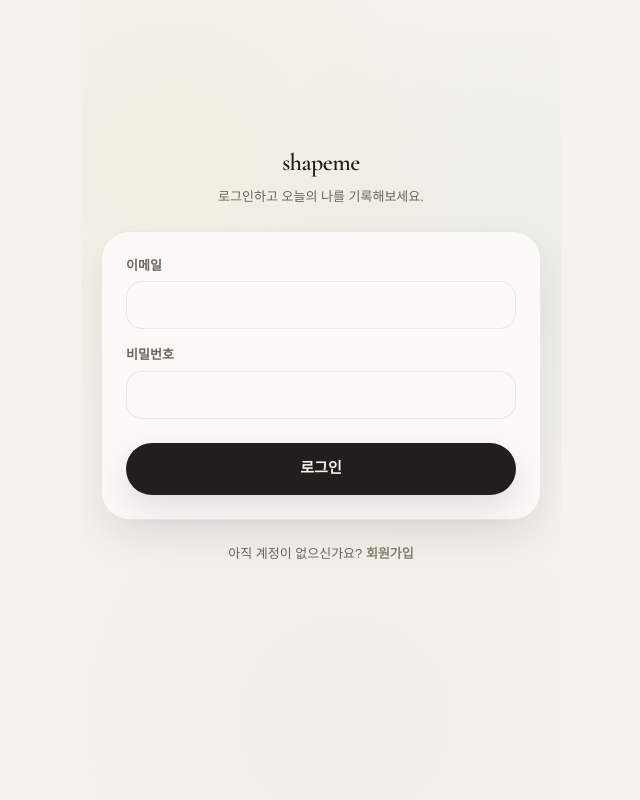
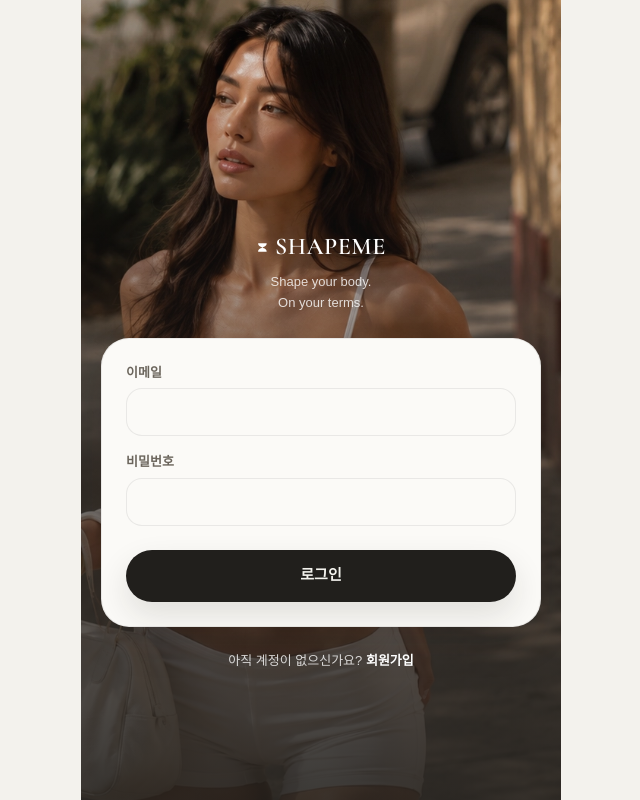
Before and after one commit to pageatelier/shapeme, a Next.js app: page /login in a window 1280 px wide. Shown: the whole page, without its empty margins (319-959 px from the left). Built offline with nearby package versions, Linux system fonts and the light colour scheme; a web font is replaced by a local one.

Commit message:
change loginpage

```diff
--- a/src/app/(auth)/login/LoginForm.tsx
+++ b/src/app/(auth)/login/LoginForm.tsx
@@ -1,5 +1,6 @@
 "use client";
 
+import Image from "next/image";
 import Link from "next/link";
 import { useRouter, useSearchParams } from "next/navigation";
 import { useState, type FormEvent } from "react";
@@ -34,10 +35,47 @@ export function LoginForm() {
   }
 
   return (
-    <div className="flex flex-col gap-6">
+    // mt-auto pulls this block toward the bottom of the parent's centered
+    // flex column (an auto margin claims all free space on that side,
+    // overriding the parent's justify-center) — keeps the photo's upper
+    // portion uncovered instead of the form sitting mid-image.
+    <div className="relative mt-auto flex flex-col gap-6">
+      {/* fixed (not absolute) so it covers the full viewport height instead
+          of just this form's own content box — .app-content centers its
+          child vertically (justify-center), so an absolute layer scoped to
+          that child would only span the form's height, not the page.
+          Horizontally centered + capped at the same 480px the mobile-frame
+          .app-shell uses, so it lines up with the shell instead of the full
+          browser window on wide desktop screens. -z-10 keeps it behind this
+          normal-flow content — .app-content is a stacking context (it sets
+          its own z-index), so this negative z-index is scoped to that
+          context rather than fighting the whole page. */}
+      <div className="pointer-events-none fixed inset-0 left-1/2 z-[-1] w-full max-w-[var(--container-sm)] -translate-x-1/2">
+        <Image
+          src="/login-bg.webp"
+          alt=""
+          fill
+          priority
+          sizes="(max-width: 480px) 100vw, 480px"
+          className="object-cover"
+          style={{ objectPosition: "center 20%" }}
+        />
+        <div
+          className="absolute inset-0"
+          style={{
+            background:
+              "linear-gradient(180deg, rgba(33,31,28,0.1) 0%, rgba(33,31,28,0.55) 55%, rgba(33,31,28,0.88) 100%)",
+          }}
+        />
+      </div>
+
       <div className="text-center">
-        <BrandLogo className="mb-2" />
-        <p className="text-[13px] text-text-secondary">로그인하고 오늘의 나를 기록해보세요.</p>
+        <BrandLogo className="mb-2" light />
+        <p className="text-[13px] leading-relaxed text-white/80">
+          Shape your body.
+          <br />
+          On your terms.
+        </p>
       </div>
 
       <form onSubmit={handleSubmit} className="glass-card flex flex-col gap-4 p-6">
@@ -70,9 +108,9 @@ export function LoginForm() {
         </button>
       </form>
 
-      <p className="text-center text-[13px] text-text-secondary">
+      <p className="text-center text-[13px] text-white/80">
         아직 계정이 없으신가요?{" "}
-        <Link href="/signup" className="font-semibold text-pink-500">
+        <Link href="/signup" className="font-semibold text-white">
           회원가입
         </Link>
       </p>
--- a/src/components/BrandLogo.tsx
+++ b/src/components/BrandLogo.tsx
@@ -1,18 +1,22 @@
 /**
- * The "shapeme" wordmark — the only place Cormorant Garamond is used in the
+ * The "SHAPEME" wordmark — the only place Cormorant Garamond is used in the
  * app (see --font-cormorant in globals.css / layout.tsx). Every other piece
  * of English UI text keeps --font-en (Instrument Sans).
  *
- * Tracking is looser than the old Instrument Sans wordmark's -0.055em —
- * that value was tuned for a geometric sans and made this serif's letterforms
- * collide, so it's backed off to -0.02em here.
+ * Uppercase tracks looser (+0.02em) than the lowercase version did — capital
+ * serif letterforms don't have descenders/ascenders to collide, so opening
+ * the tracking up (rather than the lowercase version's tightened -0.02em)
+ * reads as editorial rather than cramped.
  */
-export function BrandLogo({ className = "" }: { className?: string }) {
+import { BrandMarkIcon } from "@/components/icons";
+
+export function BrandLogo({ className = "", light = false }: { className?: string; light?: boolean }) {
   return (
-    <p
-      className={`font-cormorant text-2xl font-semibold tracking-[-0.02em] whitespace-nowrap text-text-primary lowercase ${className}`}
-    >
-      shapeme
-    </p>
+    <span className={`inline-flex items-center gap-1.5 ${light ? "text-white" : "text-text-primary"} ${className}`}>
+      <BrandMarkIcon className="h-[0.8em] w-[0.8em]" />
+      <p className="font-cormorant text-2xl font-semibold tracking-[0.02em] whitespace-nowrap uppercase">
+        shapeme
+      </p>
+    </span>
   );
 }
--- a/src/components/icons.tsx
+++ b/src/components/icons.tsx
@@ -179,6 +179,19 @@ export function NoteIcon({ className }: IconProps) {
   );
 }
 
+/** The actual brand mark (matches public/icons/icon-192.png, the PWA/app
+ * icon) — a smooth pinched hourglass silhouette, filled rather than
+ * stroked. Used next to the "shapeme" wordmark in BrandLogo. currentColor
+ * so it follows the wordmark's own color (white on a photo background,
+ * espresso ink elsewhere) instead of needing separate light/dark assets. */
+export function BrandMarkIcon({ className }: IconProps) {
+  return (
+    <svg className={className} viewBox="0 0 24 24" fill="currentColor">
+      <path d="M4 4 L20 4 C20 9 16 10 12 12 C16 14 20 15 20 20 L4 20 C4 15 8 14 12 12 C8 10 4 9 4 4 Z" />
+    </svg>
+  );
+}
+
 /** Nav icon for Body — an hourglass, echoing the app's brand mark, standing
  * in for "watch your body change over time" better than a literal camera. */
 export function HourglassIcon({ className }: IconProps) {
```
Also changed, not shown: public/login-bg.webp (added), 1 other file (tests, documents, lock files or other folders).
